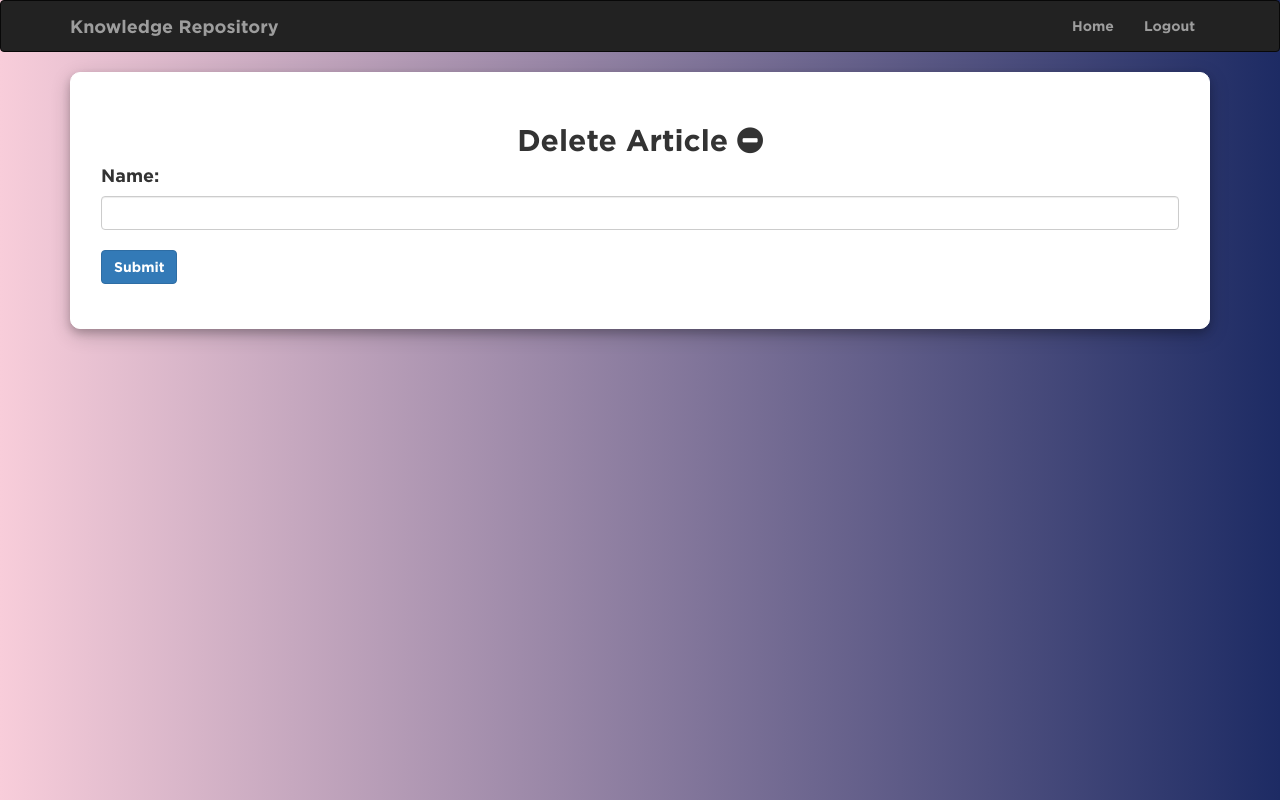
After one commit to Rajdeep2121/Knowledge-Repository, a PHP site: page /profile/removeArticle.php in a window 1280 px wide. The commit adds this page. Run offline with PHP 8.4, Linux system fonts and the light colour scheme; the visitor is signed in with stand-in values (Sample User, id 1).

Commit message:
add/delete functions added

```diff
--- a/profile/profile.php
+++ b/profile/profile.php
@@ -61,6 +61,10 @@ img{
                     <?php
                         if($_SESSION['role']=='contributor'){
                             echo "<li><a href='../login-profile/domExpert.php'>Apply for Domain Expert</a></li>";
+                            echo "<li><a href='newArticle.php'>New Article</a></li>";
+                        }
+                        elseif($_SESSION['role']=='domain expert'){
+                            echo "<li><a href='removeArticle.php'>Delete Article</a></li>";
                         }
                     ?>
                 </ul>
--- /dev/null
+++ b/profile/removeArticle.php
@@ -0,0 +1,72 @@
+<?php
+session_start();
+if(empty($_SESSION['logged_in'])){
+    echo "You are not logged in. <a href='../login-profile/login.html'>Click here</a> to login";
+    exit(1);
+}
+?>
+<html>
+    <head>
+        <link rel="stylesheet" href="https://maxcdn.bootstrapcdn.com/bootstrap/3.3.7/css/bootstrap.min.css" integrity="sha384-BVYiiSIFeK1dGmJRAkycuHAHRg32OmUcww7on3RYdg4Va+PmSTsz/K68vbdEjh4u" crossorigin="anonymous">
+        <link rel="stylesheet" href="https://stackpath.bootstrapcdn.com/font-awesome/4.7.0/css/font-awesome.min.css">
+        <title>Profile Page</title>
+    <style>
+body{
+    font-family: GothamBold;
+}
+@font-face {
+    font-family: GothamBold;
+    src: url(../fonts/Gotham-Font/Gotham-Bold.otf);
+}
+button{
+    margin: 20px 20px 20px 0px;
+}
+body{
+    /* background-color: black;  */
+    background: linear-gradient(to right, #F8CDDA, #1D2B64);
+}
+.box{
+    border: 1px solid white;
+    border-radius: 10px;
+    /* margin-left: 300px; */
+    padding: 30px;
+    /* width: 700px; */
+    box-shadow: 0 4px 8px 0 rgba(0, 0, 0, 0.2), 0 6px 20px 0 rgba(0, 0, 0, 0.19);
+    background-color: white;
+}
+    </style>
+    </head>
+    <body>
+    <nav class="navbar navbar-inverse">
+        <div class="container">
+            <div class="navbar-header">
+                <button type="button" class="navbar-toggle" data-toggle="collapse">
+                    <span class="icon-bar"></span>
+                    <span class="icon-bar"></span>
+                    <span class="icon-bar"></span>
+                </button>
+                <a href="../index.php" id="sitehead" class="navbar-brand">Knowledge Repository</a>
+            </div>
+            <div class="collapse navbar-collapse" id="myNav">
+                <ul class="nav navbar-nav navbar-right">
+                    <li><a color="white" href="profile.php">Home</a></li>
+                    <li><a href="../login-profile/logout.php">Logout</a></li>
+                </ul>
+            </div>
+        </div>
+    </nav>
+
+    <div class="container">
+        <div class="box">
+            <form action="deleteArticleFromDatabase.php" method="POST">
+                <h2 style='text-align: center'>Delete Article <i class="fa fa-minus-circle" aria-hidden="true"></i></h2>
+                <h4>Name:</h4>
+                <input name="artname" class="form-control">
+
+                <button class="btn btn-primary" type="submit">Submit</button>
+            </form>
+        </div>
+    </div>
+
+	</body>
+</html>
```
Also changed, not shown: profile/addArticleToDatabase.php (added, +29 -0 lines), profile/deleteArticleFromDatabase.php (added, +29 -0 lines), profile/newArticle.php (added, +78 -0 lines).
